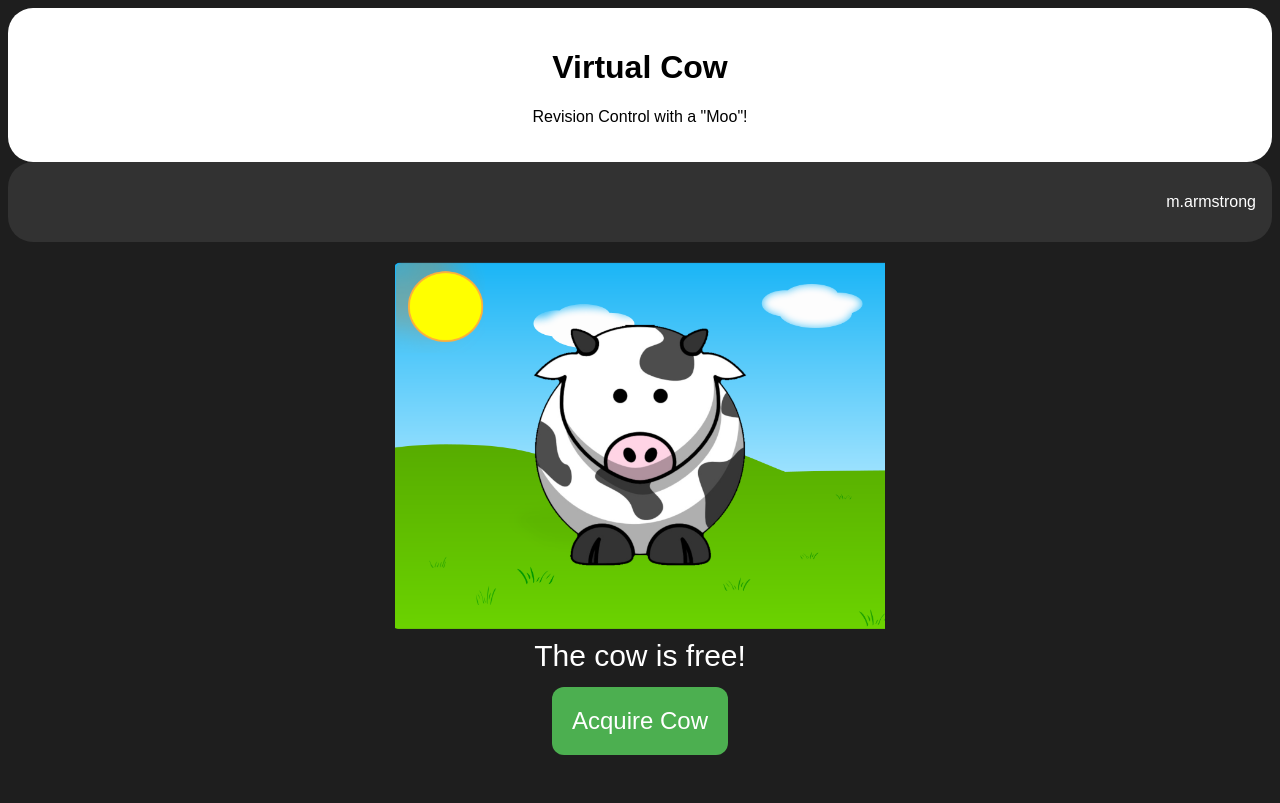
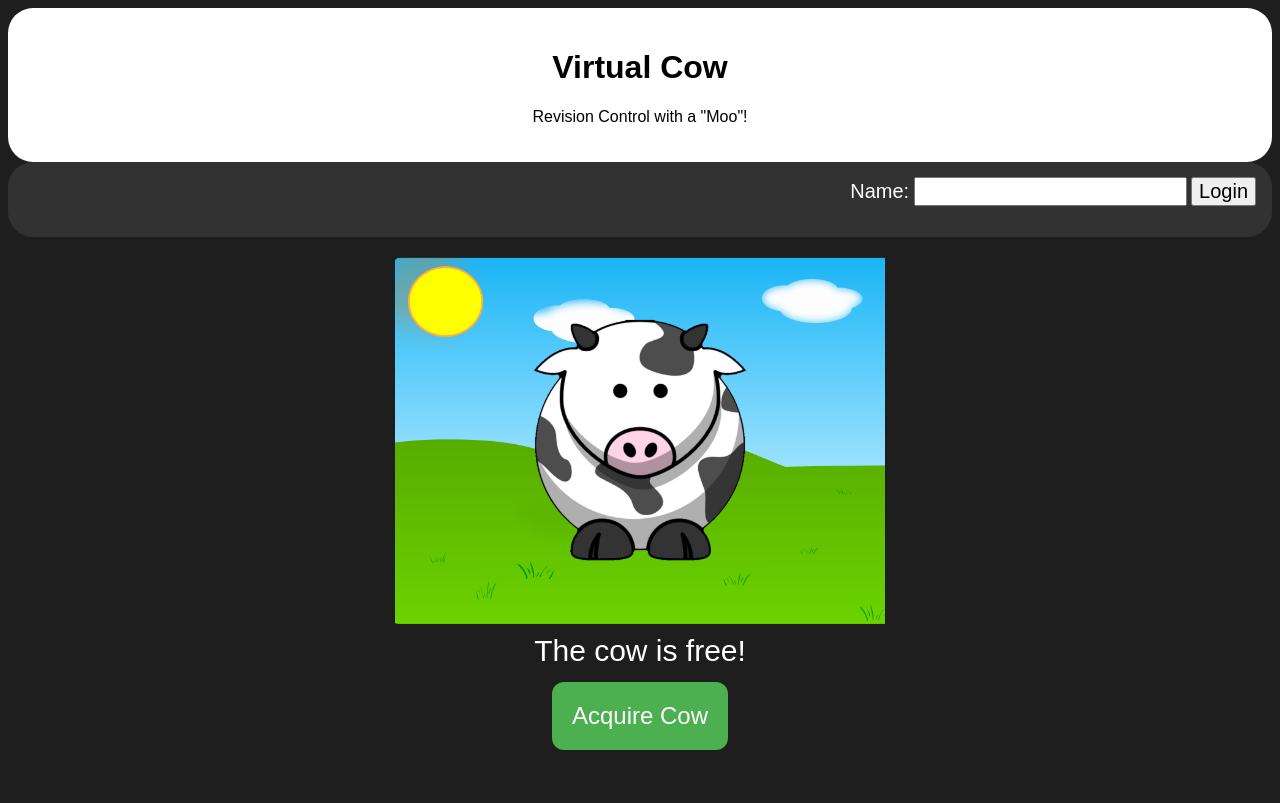
Before and after one commit to marmstr93ng/VirtualCow, a Flask app: page / in a window 1280 px wide. After the commit the page ends 750 px from the top, so only its background shows below. Run offline with Flask 2, Linux system fonts and the light colour scheme; parts of the project's set-up code (start-up, migrations or seed data) failed here and were passed over.

Commit message:
Add username feature where value is stored in a cookie

```diff
--- a/app.py
+++ b/app.py
@@ -1,6 +1,6 @@
 import logging
 import logging.config
-from flask import Flask, render_template, request
+from flask import Flask, render_template, request, make_response, redirect
 import configparser
 
 logging.config.fileConfig('logging/log_settings.conf')
@@ -13,20 +13,36 @@ config = configparser.ConfigParser()
 def index():
     logging.info("Refreshing Index Page ...")
 
+    username = request.cookies.get('username')
     config.read(status_file_path)
 
     if request.method == "POST":
+        if request.form["action"] == "login":
+            username = request.form.get('username')
+            logging.info("Logged in with {}".format(username))
+            resp = make_response(redirect('/'))
+            resp.set_cookie('username', username)
+            return resp
+
+        if request.form["action"] == "logout":
+            resp = make_response(redirect('/'))
+            resp.delete_cookie('username')
+            return resp
+
         if request.form["action"] == "release":
             logging.info("Setting cow free status: True")
             config["Cow"]["Free"] = "True"
             with open(status_file_path, "w") as configfile:
                 config.write(configfile)
-        elif request.form["action"] == "acquire":
+
+        if request.form["action"] == "acquire":
             logging.info("Setting cow free status: False")
             config["Cow"]["Free"] = "False"
             with open(status_file_path, "w") as configfile:
                 config.write(configfile)
 
+    if username:
+        return render_template('index.html', username=username, cow_free=config["Cow"]["Free"]== "True")
     return render_template('index.html', cow_free=config["Cow"]["Free"]== "True")
 
 if __name__ == '__main__':
--- a/static/style.css
+++ b/static/style.css
@@ -19,9 +19,10 @@ body {
 .userbar {
     background: #323232;
     padding: 15px 16px;
+    text-align: right;
 }
-.username {
-    text-align: right;
+.log {
+    font-size: 20px;
 }
 .field {
     padding: 20px;
--- a/templates/index.html
+++ b/templates/index.html
@@ -11,7 +11,20 @@
             <p>Revision Control with a "Moo"!</p>
         </div>
         <div class="header userbar">
-            <p class="username">m.armstrong</p>
+            {% if username %}
+                <form action = "/" method = "post">
+                    <label>{{ username }}</label>
+                    <input type = "hidden" name = "action" value = "logout"/>
+                    <button>logout</button>
+                </form>
+            {% else %}
+                <form action = "/" method = "post">
+                    <label class="log">Name:</label>
+                    <input type = "hidden" name = "action" value = "login"/>
+                    <input class="log" type="text" name="username" id="username">
+                    <button class="log">Login</button>
+                </form>
+            {% endif %}
         </div>
 
         <div class="field">
```
